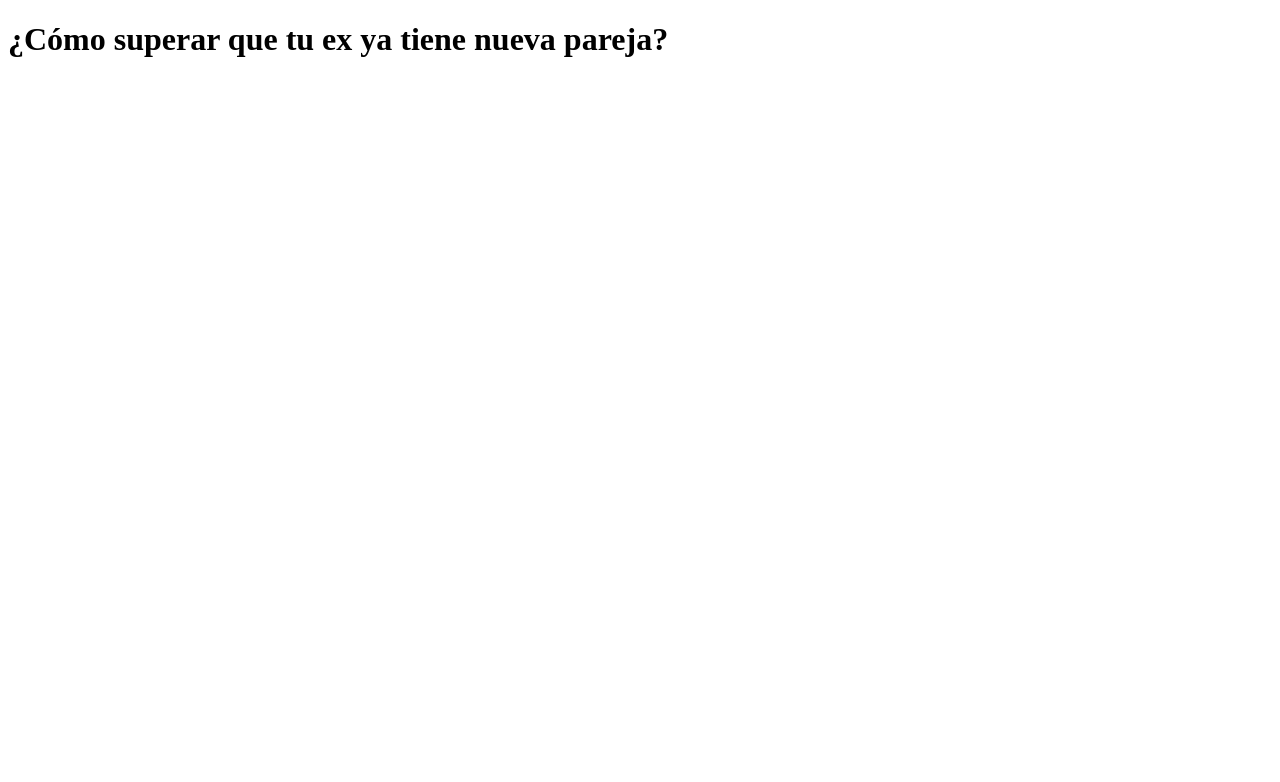
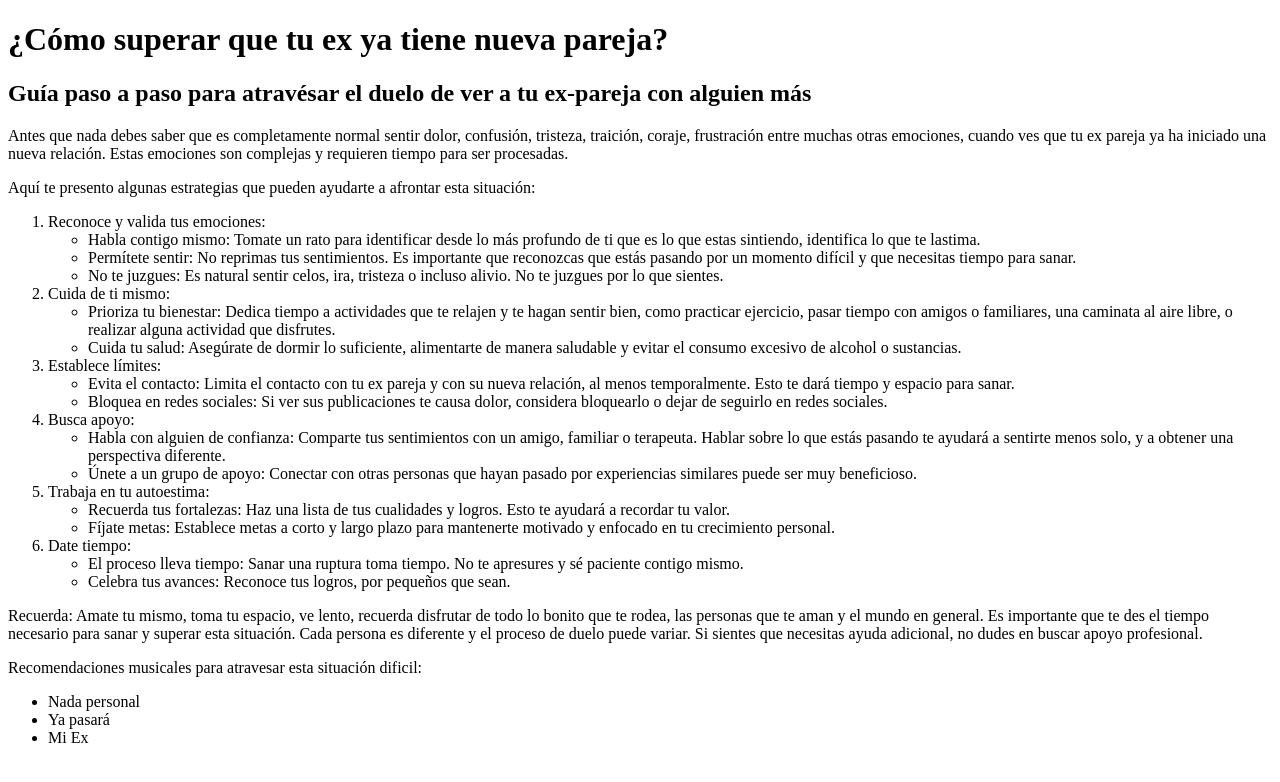
Before and after one commit to SeleneVargass99/Ex-novio, a plain HTML site: page Index.html in a window 1280 px wide. Drawn offline with Linux system fonts and the light colour scheme.

Commit message:
updating main content

```diff
--- a/Index.html
+++ b/Index.html
@@ -6,7 +6,54 @@
     <title>Document</title>
 </head>
 <h1>¿Cómo superar que tu ex ya tiene nueva pareja?</h1>
+<h2>Guía paso a paso para atravésar el duelo de ver a tu ex-pareja con alguien más</h2>
 <body>
+<p>Antes que nada debes saber que es completamente normal sentir dolor, confusión, tristeza, traición, coraje, frustración entre muchas otras emociones, cuando ves que tu ex pareja ya ha iniciado una nueva relación. Estas emociones son complejas y requieren tiempo para ser procesadas.
+</p>
+<p>Aquí te presento algunas estrategias que pueden ayudarte a afrontar esta situación:
+</p>
+<ol>
+    <li>Reconoce y valida tus emociones:</li>
+        <ul>
+            <li>Habla contigo mismo: Tomate un rato para identificar desde lo más profundo de ti que es lo que estas sintiendo, identifica lo que te lastima. </li>
+            <li>Permítete sentir: No reprimas tus sentimientos. Es importante que reconozcas que estás pasando por un momento difícil y que necesitas tiempo para sanar.</li>
+            <li>No te juzgues: Es natural sentir celos, ira, tristeza o incluso alivio. No te juzgues por lo que sientes.</li>
+        </ul>
+    <li>Cuida de ti mismo:</li>
+        <ul>
+            <li>Prioriza tu bienestar: Dedica tiempo a actividades que te relajen y te hagan sentir bien, como practicar ejercicio, pasar tiempo con amigos o familiares, una caminata al aire libre, o realizar alguna actividad que disfrutes.</li>
+            <li>Cuida tu salud: Asegúrate de dormir lo suficiente, alimentarte de manera saludable y evitar el consumo excesivo de alcohol o sustancias.</li>
+        </ul>
+    <li>Establece límites:</li>
+        <ul>
+            <li>Evita el contacto: Limita el contacto con tu ex pareja y con su nueva relación, al menos temporalmente. Esto te dará tiempo y espacio para sanar.</li>
+            <li>Bloquea en redes sociales: Si ver sus publicaciones te causa dolor, considera bloquearlo o dejar de seguirlo en redes sociales.</li>
+        </ul>
+    <li>Busca apoyo:</li>
+        <ul>
+            <li>Habla con alguien de confianza: Comparte tus sentimientos con un amigo, familiar o terapeuta. Hablar sobre lo que estás pasando te ayudará a sentirte menos solo, y a obtener una perspectiva diferente.</li>
+            <li>Únete a un grupo de apoyo: Conectar con otras personas que hayan pasado por experiencias similares puede ser muy beneficioso.</li>
+        </ul>
+    <li>Trabaja en tu autoestima:</li>
+        <ul>
+            <li>Recuerda tus fortalezas: Haz una lista de tus cualidades y logros. Esto te ayudará a recordar tu valor.</li>
+            <li>Fíjate metas: Establece metas a corto y largo plazo para mantenerte motivado y enfocado en tu crecimiento personal.</li>
+        </ul>
+    <li>Date tiempo:</li>
+        <ul>
+            <li>El proceso lleva tiempo: Sanar una ruptura toma tiempo. No te apresures y sé paciente contigo mismo.</li>
+            <li>Celebra tus avances: Reconoce tus logros, por pequeños que sean.</li>
+        </ul>
+</ol>
+
+<p>Recuerda: Amate tu mismo, toma tu espacio, ve lento, recuerda disfrutar de todo lo bonito que te rodea, las personas que te aman y el mundo en general. Es importante que te des el tiempo necesario para sanar y superar esta situación. Cada persona es diferente y el proceso de duelo puede variar. Si sientes que necesitas ayuda adicional, no dudes en buscar apoyo profesional.</p>
+
+<p>Recomendaciones musicales para atravesar esta situación dificil:</p>
+<ul>
+    <li>Nada personal <a href="https://www.youtube.com/watch?v=8Sl0zgkQaSo"></a></li>
+    <li>Ya pasará <a href="https://www.youtube.com/watch?v=eVamIJXZO5s"></a></li>
+    <li>Mi Ex <a href="https://www.youtube.com/watch?v=8zRUxVs4-6c"></a></li>
+</ul>
 
 </body>
 </html>
```
